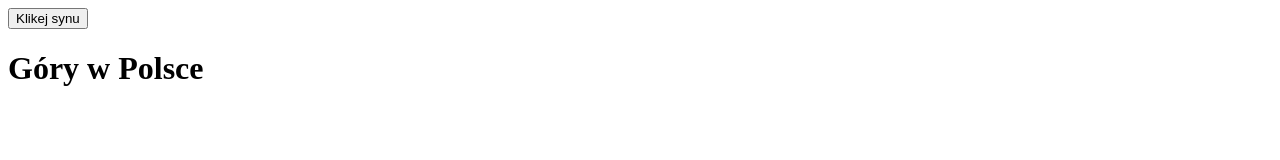
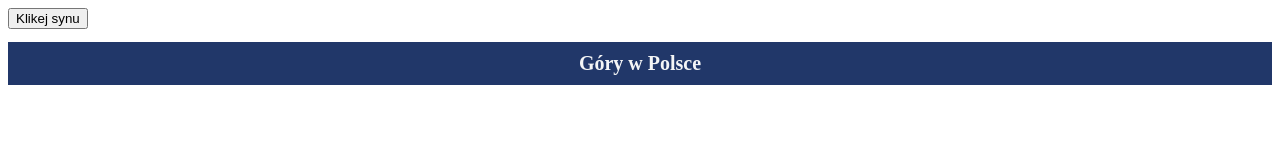
Before and after one commit to GiantToJa/RepozytoriumSzefa, a plain HTML site: page index.html in a window 1280 px wide. Drawn offline with Linux system fonts and the light colour scheme.

Commit message:
dodanie styli do h1

```diff
--- a/index.html
+++ b/index.html
@@ -14,6 +14,13 @@
         }
         .gory > ul{
             list-style: none;
+        }
+        h1{
+            background-color: #213769;
+            color: #f4f5f6;
+            text-align: center;
+            font-size: 20px;
+            padding: 10px;
         }
     </style>
 </head>
```
